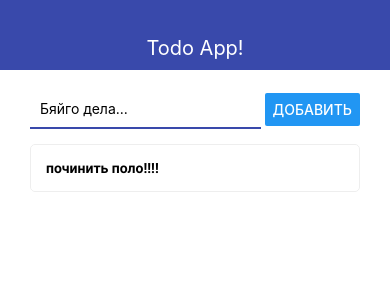
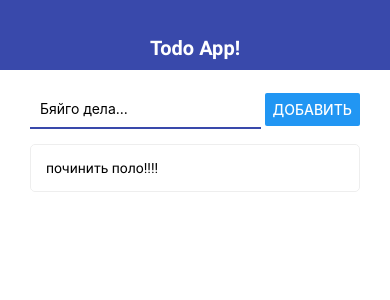
Before and after one commit to voloshchik/RN-TODO, a React Native app: screen / in a window 390 px wide. Shown: the top 300 px of the page. Built offline with nearby package versions, Linux system fonts and the light colour scheme.

Commit message:
36 AppText finish

```diff
--- a/src/components/Navbar.js
+++ b/src/components/Navbar.js
@@ -1,11 +1,12 @@
 import React from "react";
 import { View, Text, StyleSheet } from "react-native";
 import { THEME } from "../theme";
+import AppTextBold from './ui/AppTextBold';
 
 const Navbar = ({ title }) => {
   return (
     <View style={styles.navbar}>
-      <Text style={styles.text}>{title}</Text>
+      <AppTextBold style={styles.text}>{title}</AppTextBold>
     </View>
   );
 };
--- a/src/components/Todo.js
+++ b/src/components/Todo.js
@@ -1,5 +1,6 @@
 import React from "react";
 import { Text, View, StyleSheet, TouchableOpacity } from "react-native";
+import AppText from "./ui/AppText";
 
 const Todo = ({ todo, onRemove, onOpen }) => {
   const longPressHandler = () => {
@@ -14,7 +15,7 @@ const Todo = ({ todo, onRemove, onOpen }) => {
       onLongPress={longPressHandler}
     >
       <View style={styles.todo}>
-        <Text style={styles.title}>{todo.title}</Text>
+        <AppText>{todo.title}</AppText>
       </View>
     </TouchableOpacity>
   );
@@ -29,9 +30,6 @@ const styles = StyleSheet.create({
     borderColor: "#eee",
     borderRadius: 5,
     marginBottom: 10
-  },
-  title: {
-    fontFamily: "roboto-bold"
   }
 });
 export default Todo;
```
